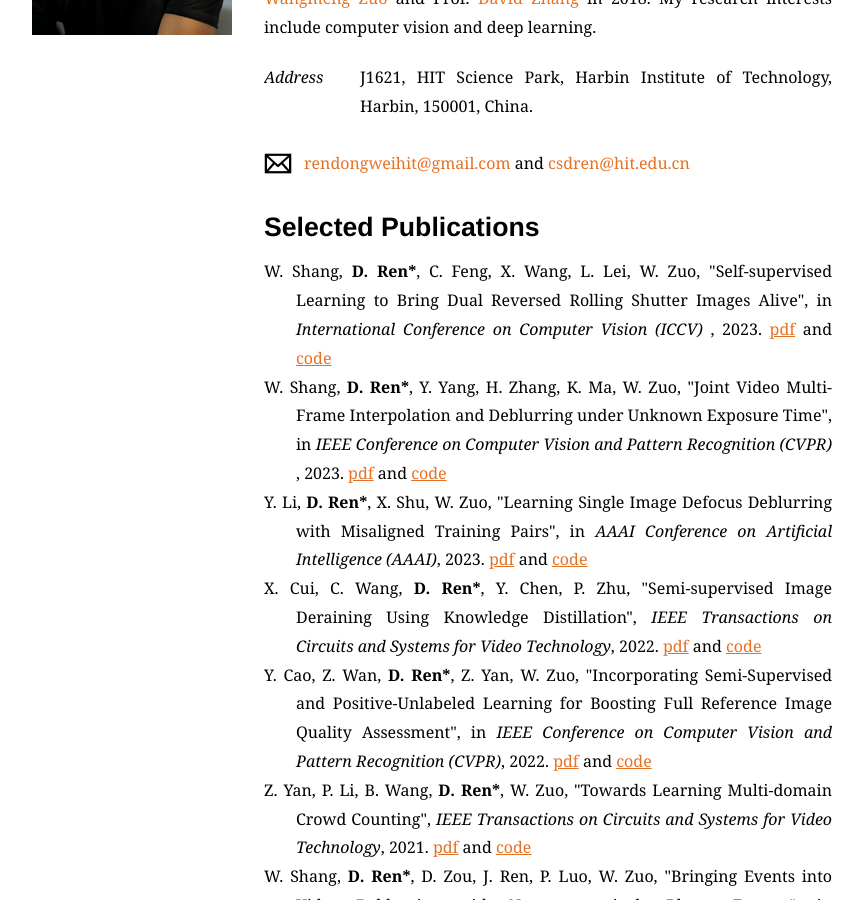
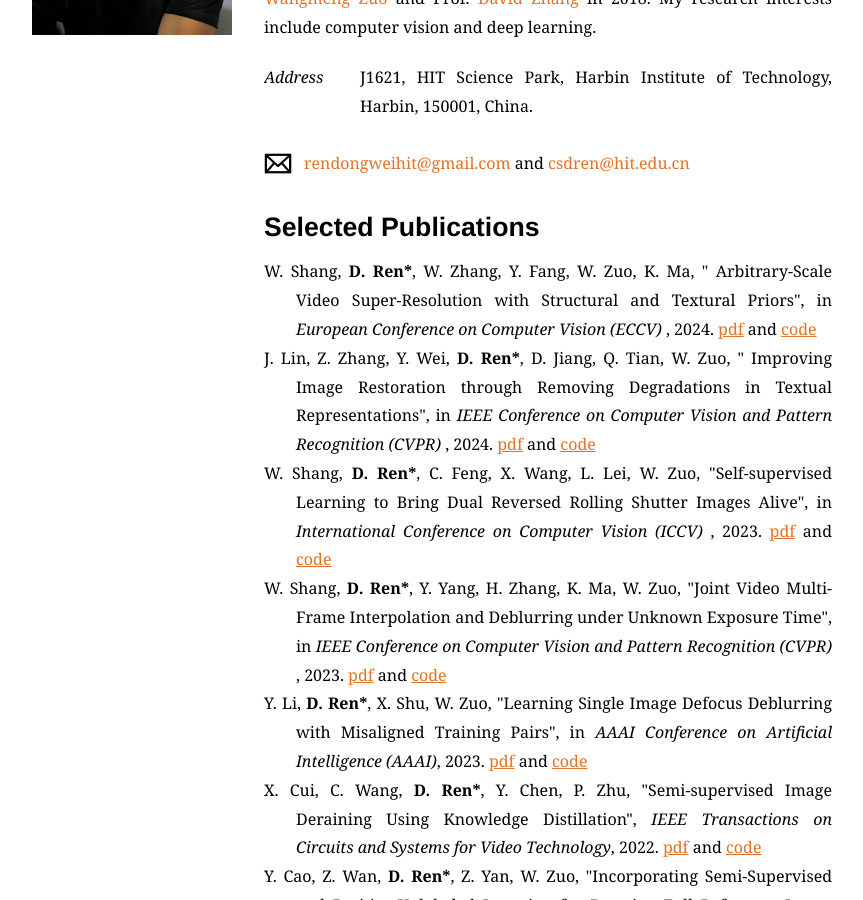
Before and after one commit to csdwren/csdwren.github.io, a Jekyll site: the page built from index.html, in a window 1280 px wide and 900 px high, scrolled down 414 px. Shown: the whole window, without its empty margins (208-1071 px from the left). Built offline with Jekyll 4.4.1, drawn with Linux system fonts in a browser that asks for light colours; some web fonts are replaced.

Commit message:
Update index.html

```diff
--- a/index.html
+++ b/index.html
@@ -32,6 +32,12 @@
 <h4>Publications</h4>
 -->
       <ul class="cv">
+<li>
+          <div align="justify">W. Shang, <strong>D. Ren*</strong>, W. Zhang, Y. Fang, W. Zuo, K. Ma, &quot; Arbitrary-Scale Video Super-Resolution with Structural and Textural Priors&quot;</a>,  in <em> European Conference on Computer Vision (ECCV) </em>, 2024. <a href=" https://github.com/shangwei5/ST-AVSR"><u>pdf</u></a> and <a href=" https://github.com/shangwei5/ST-AVSR"><u>code</u></a></div>
+          </li>
+<li>
+          <div align="justify"> J. Lin, Z. Zhang, Y. Wei, <strong>D. Ren*</strong>, D. Jiang, Q. Tian, W. Zuo, &quot; Improving Image Restoration through Removing Degradations in Textual Representations&quot;</a>,  in <em> IEEE Conference on Computer Vision and Pattern Recognition (CVPR) </em>, 2024. <a href=" https://openaccess.thecvf.com/content/CVPR2024/papers/Lin_Improving_Image_Restoration_through_Removing_Degradations_in_Textual_Representations_CVPR_2024_paper.pdf"><u>pdf</u></a> and <a href=" https://github.com/mrluin/TextualDegRemoval"><u>code</u></a></div>
+          </li>
 <li>
           <div align="justify">W. Shang, <strong>D. Ren*</strong>, C. Feng, X. Wang, L. Lei, W. Zuo, &quot;Self-supervised Learning to Bring Dual Reversed Rolling Shutter Images Alive&quot;</a>,  in <em> International Conference on Computer Vision (ICCV) </em>, 2023. <a href="https://arxiv.org/pdf/2305.19862.pdf"><u>pdf</u></a> and <a href="https://github.com/shangwei5/SelfDRSC"><u>code</u></a></div>
           </li>
```
